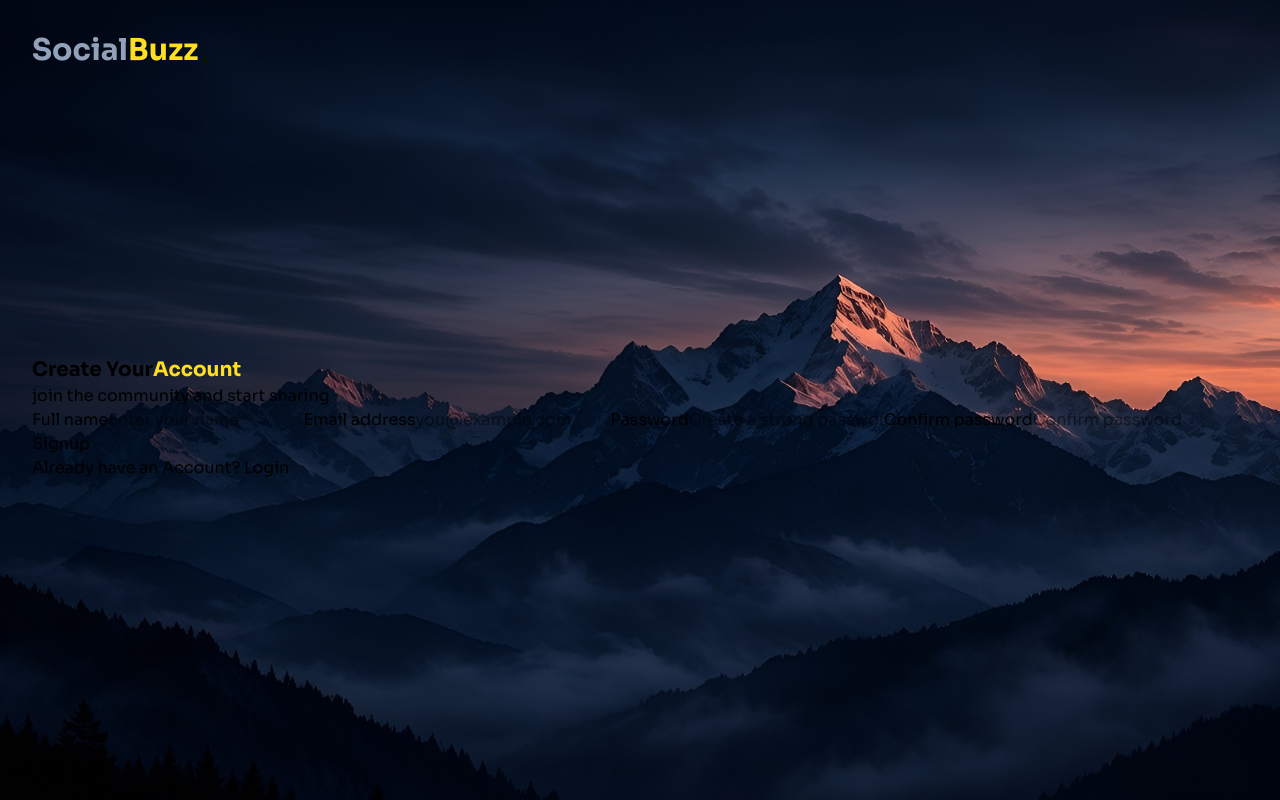
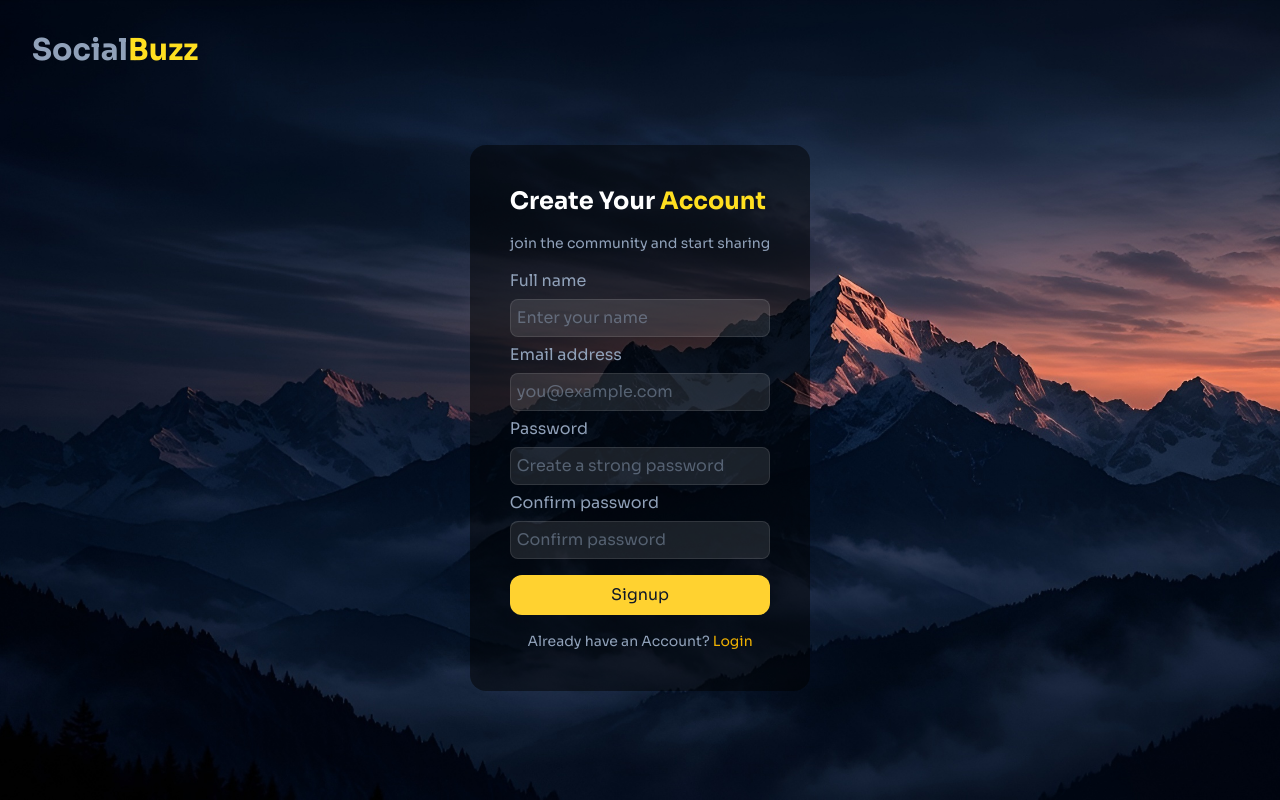
Before and after one commit to AshishResolute/SocialBuzz_Frontend, a React (Vite) app: page /signup in a window 1280 px wide. Built offline with nearby package versions, Linux system fonts and the light colour scheme.

Commit message:
feat: build auth ui

```diff
--- a/src/components/auth/loginForm.jsx
+++ b/src/components/auth/loginForm.jsx
@@ -1,6 +1,6 @@
 export const LoginForm = () => {
   return (
-    <form action="" className="flex flex-col bg-black/40  rounded-2xl p-8 gap-4 text-gray-300">
+    <form action="" className="flex flex-col bg-black/40  rounded-2xl p-8 gap-4 text-gray-300" onSubmit={handleLogin}>
       <h2 className="text-2xl font-bold text-white">
         Welcome <span className="text-yellow-300">Back</span>
       </h2>
@@ -11,7 +11,7 @@ export const LoginForm = () => {
         name="email"
         id="email"
         placeholder="you@example.com"
-        className="p-2"
+        className="p-2 bg-white/10 border border-white/10 rounded-lg focus:outline-none focus:ring focus:ring-yellow-400"
       />
       <label htmlFor="password">Password</label>
       <input
@@ -19,19 +19,24 @@ export const LoginForm = () => {
         name="password"
         id="password"
         placeholder="Enter your password"
-        className="p-2"
+        className="p-2 bg-white/10 border  border-white/10 rounded-xl focus:outline-none focus:ring focus:ring-yellow-400"
       />
       <div className="grid grid-cols-2 gap-4 text-sm">
         <div className="flex justify-center items-center gap-2">
           <input type="checkbox" id="remember" />
           <label htmlFor="remember">Remember Me</label>
         </div>
-        <a href="#" className="text-yellow-300">Forgot password?</a>
+        <a href="#" className="text-yellow-500">Forgot password?</a>
       </div>
-      <button className="bg-amber-300 p-2 rounded-xl text-gray-900 hover:bg-black hover:text-yellow-300 transition-colors duration-300">Login</button>
+      <button type="submit" className="bg-amber-300 p-2 rounded-xl text-gray-900 hover:bg-black hover:text-yellow-300 transition-colors duration-300">Login</button>
       <p className="text-sm text-center">
-        Don't have an Account? <a href="#" className="text-yellow-300">Signup</a>
+        Don't have an Account? <a href="#" className="text-yellow-500">Signup</a>
       </p>
     </form>
   );
 };
+
+
+const handleLogin = (event)=>{
+  event.preventDefault()
+}
--- a/src/components/auth/signupForm.jsx
+++ b/src/components/auth/signupForm.jsx
@@ -1,18 +1,30 @@
 export const SignupForm = () => {
   return (
-    <form action="">
-      <h2 className="text-xl font-bold">
-        Create Your<span className="text-yellow-300">Account</span>
+    <form
+      action=""
+      className="flex flex-col gap-4 text-slate-400 bg-black/50  rounded-2xl p-10"
+      onSubmit={handleSignup}
+    >
+      <h2 className="text-2xl font-bold text-white">
+        Create Your <span className="text-yellow-300">Account</span>
       </h2>
-      <p>join the community and start sharing</p>
+      <p className="text-sm">join the community and start sharing</p>
+      <div className="flex flex-col space-y-1.5">
           <label htmlFor="text">Full name</label>
-      <input type="text" name="text" id="text" placeholder="Enter your name" />
+          <input
+            type="text"
+            name="text"
+            id="text"
+            placeholder="Enter your name"
+            className="p-1.5  bg-white/10 border border-white/10 rounded-lg focus:outline-none focus:ring focus:ring-yellow-400"
+          />
         <label htmlFor="email">Email address</label>
         <input
           type="email"
           name="email"
           id="email"
           placeholder="you@example.com"
+          className="p-1.5 bg-white/10 border border-white/10 rounded-lg focus:outline-none focus:ring focus:ring-yellow-400"
         />
         <label htmlFor="password">Password</label>
         <input
@@ -20,6 +32,7 @@ export const SignupForm = () => {
           name="password"
           id="password"
           placeholder="Create a strong password"
+          className="p-1.5 bg-white/10 border border-white/10 rounded-lg focus:outline-none focus:ring focus:ring-yellow-400"
         />
         <label htmlFor="confirm_password">Confirm password</label>
         <input
@@ -27,12 +40,23 @@ export const SignupForm = () => {
           name="confirm_password"
           id="confirm_password"
           placeholder="Confirm password"
+          className="p-1.5 bg-white/10 border border-white/10 rounded-lg focus:outline-none focus:ring focus:ring-yellow-400"
         />
-
-      <button>Signup</button>
-      <p>
-        Already have an Account? <a href="#">Login</a>
+      </div>
+      <button type="submit" className="bg-amber-300 p-2 rounded-xl text-gray-900 hover:bg-black hover:text-yellow-300 transition-colors duration-300">
+        Signup
+      </button>
+      <p className="text-sm text-center">
+        Already have an Account?{" "}
+        <a href="#" className="text-yellow-500">
+          Login
+        </a>
       </p>
     </form>
   );
 };
+
+
+const handleSignup = (event)=>{
+  event.preventDefault()
+}
--- a/src/pages/Auth.jsx
+++ b/src/pages/Auth.jsx
@@ -3,7 +3,7 @@ import { SignupForm } from "../components/auth/signupForm.jsx";
 
 export const Auth = ({ mode }) => {
   return (
-    <div className="bg-[url(../../src/assets/socialBuzzAuth.jpg)] h-screen w-screen bg-cover bg-center bg-no-repeat font-sora p-8 flex flex-col">
+    <div className="bg-[url(../../src/assets/socialBuzzAuth.jpg)] h-screen w-screen bg-cover bg-center bg-no-repeat font-sora p-8 flex flex-col overflow-auto">
       <h1 className="text-3xl font-bold text-slate-400">
         Social<span className="text-3xl font-bold text-yellow-300">Buzz</span>
       </h1>
```
Lines whose indentation alone changed are shown as unchanged.
